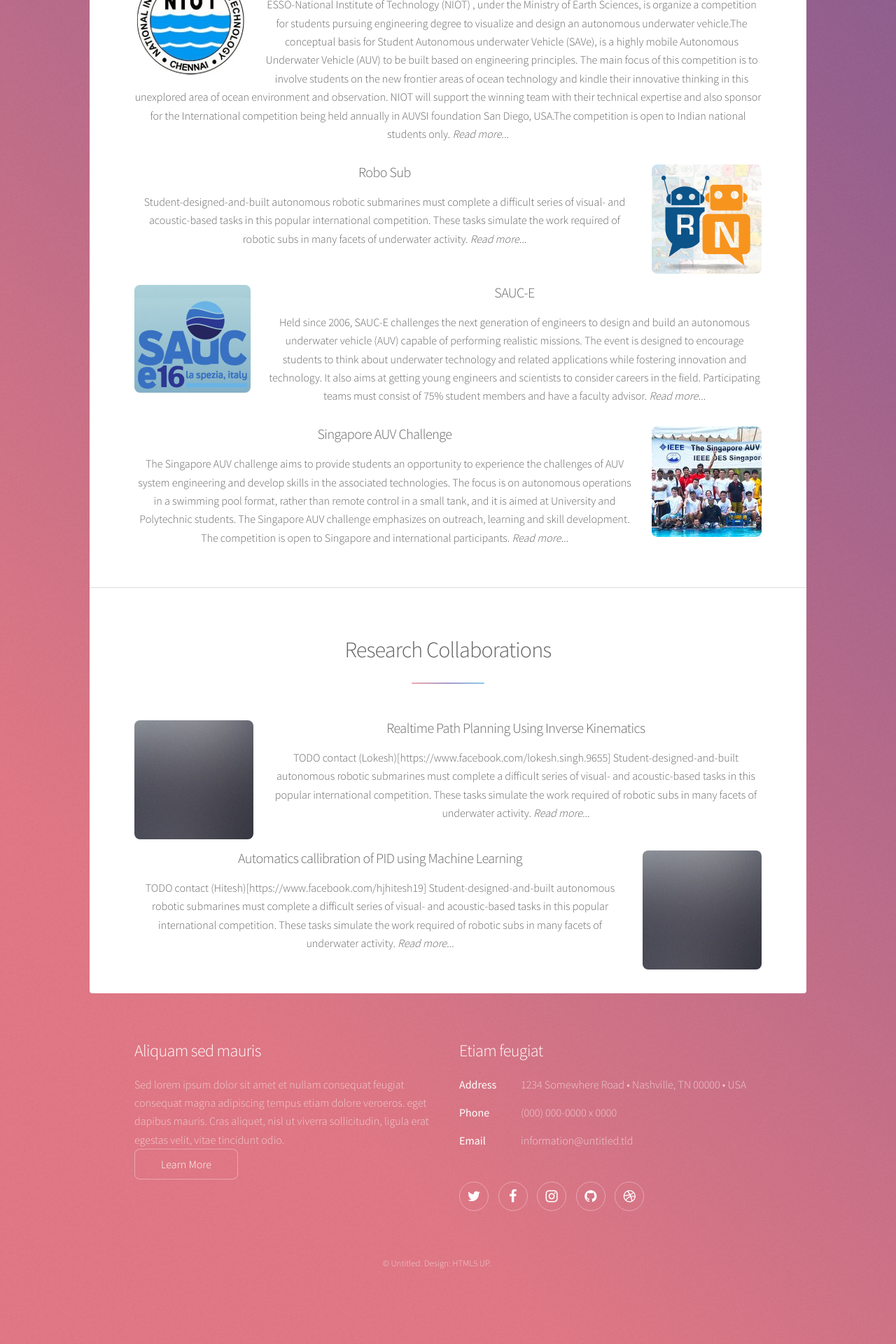
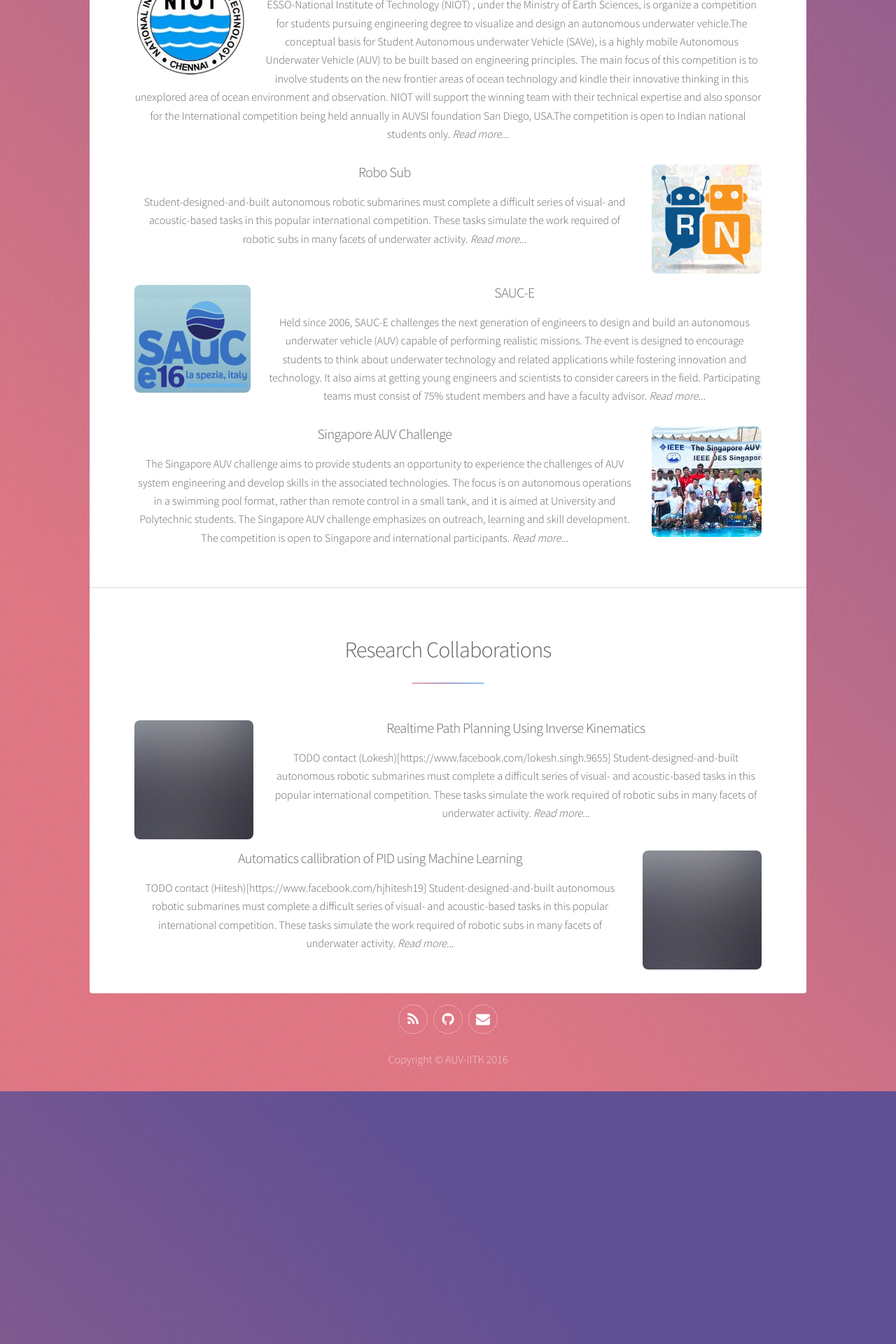
Before and after one commit to mobilespace/mobilespace.github.io, a Jekyll site: the page built from index.html, in a window 1280 px wide. Shown: the part 2241-4161 px from the top of the page at 70% size. Built offline with Jekyll 4.4.1, drawn with Linux system fonts in a browser that asks for light colours.

Commit message:
change footer

```diff
--- a/_config.yml
+++ b/_config.yml
@@ -1,6 +1,12 @@
 # Site settings
 title: AUV-IITK
+email: iitkauv@gmail.com
+copyright_name: AUV-IITK
+github_username: AUV-IITK
 collections:
   - subteam
   - competition
   - research
+
+# gem dependencies
+gems: [jekyll-paginate, jekyll-feed, jekyll-gist]
--- a/_includes/footer.html
+++ b/_includes/footer.html
@@ -1,31 +1,26 @@
 <!-- Footer -->
-<footer id="footer">
-    <section>
-        <h2>Aliquam sed mauris</h2>
-        <p>Sed lorem ipsum dolor sit amet et nullam consequat feugiat consequat magna adipiscing tempus etiam dolore veroeros. eget dapibus mauris. Cras aliquet, nisl ut viverra sollicitudin, ligula erat egestas velit, vitae tincidunt odio.</p>
-        <ul class="actions">
-            <li><a href="generic.html" class="button">Learn More</a></li>
-        </ul>
-    </section>
-    <section>
-        <h2>Etiam feugiat</h2>
-        <dl class="alt">
-            <dt>Address</dt>
-            <dd>1234 Somewhere Road &bull; Nashville, TN 00000 &bull; USA</dd>
-            <dt>Phone</dt>
-            <dd>(000) 000-0000 x 0000</dd>
-            <dt>Email</dt>
-            <dd><a href="#">information@untitled.tld</a></dd>
-        </dl>
-        <ul class="icons">
-            <li><a href="#" class="icon fa-twitter alt"><span class="label">Twitter</span></a></li>
-            <li><a href="#" class="icon fa-facebook alt"><span class="label">Facebook</span></a></li>
-            <li><a href="#" class="icon fa-instagram alt"><span class="label">Instagram</span></a></li>
-            <li><a href="#" class="icon fa-github alt"><span class="label">GitHub</span></a></li>
-            <li><a href="#" class="icon fa-dribbble alt"><span class="label">Dribbble</span></a></li>
-        </ul>
-    </section>
-    <p class="copyright">&copy; Untitled. Design: <a href="https://html5up.net">HTML5 UP</a>.</p>
+<footer style="text-align: center">
+    <ul style="display:inline-block;margin-top:1em;margin-left:-1.5em;margin-bottom:1em;overflow:hidden;list-style-type:none;">
+        <li style="float:left;">
+            <a href="{{ " /feed.xml " | prepend: site.baseurl }}">
+                <span class="icon fa-rss alt">
+            </a>
+        </li>
+        {% if site.github_username %}
+        <li style="float:left;">
+            <a href="https://github.com/{{ site.github_username }}">
+                <span class="icon fa-github alt">
+            </a>
+        </li>
+        {% endif %} {% if site.email %}
+        <li style="float:left;">
+            <a href="mailto:{{ site.email_username }}">
+                <span class="icon fa-envelope alt">
+            </a>
+        </li>
+        {% endif %}
+    </ul>
+    <p class="copyright" style="margin-bottom:2em">Copyright &copy; {{ site.copyright_name }} {{ site.time | date: '%Y' }}</p>
 </footer>
 <!-- Scripts -->
 <script src="assets/js/jquery.min.js"></script>
--- a/assets/css/main.css
+++ b/assets/css/main.css
@@ -78,7 +78,6 @@
 embed,
 figure,
 figcaption,
-footer,
 header,
 hgroup,
 menu,
@@ -104,7 +103,6 @@
 details,
 figcaption,
 figure,
-footer,
 header,
 hgroup,
 menu,
@@ -3489,77 +3487,6 @@
     }
 }
 
-
-/* Footer */
-
-#footer {
-    display: -moz-flex;
-    display: -webkit-flex;
-    display: -ms-flex;
-    display: flex;
-    -moz-flex-wrap: wrap;
-    -webkit-flex-wrap: wrap;
-    -ms-flex-wrap: wrap;
-    flex-wrap: wrap;
-    padding: 5em 5em 3em 5em;
-    width: calc(100% + 2em);
-    margin: 0 0 3em -2em;
-}
-
-#footer > * {
-    width: calc(50% - 2em);
-    margin-left: 2em;
-}
-
-#footer .copyright {
-    width: 100%;
-    margin: 2.5em 0 2em 0;
-    font-size: 0.8em;
-    text-align: center;
-}
-
-@media screen and (max-width: 1280px) {
-    #footer {
-        padding: 4em 4em 2em 4em;
-    }
-}
-
-@media screen and (max-width: 980px) {
-    #footer {
-        padding: 4em 3em 2em 3em;
-        display: block;
-        margin: 0 0 3em 0;
-        width: 100%;
-    }
-    #footer > * {
-        width: 100%;
-        margin-left: 0;
-        margin-bottom: 3em;
-    }
-    #footer .copyright {
-        text-align: left;
-    }
-}
-
-@media screen and (max-width: 736px) {
-    #footer {
-        padding: 3em 2em 1em 2em;
-    }
-}
-
-@media screen and (max-width: 480px) {
-    #footer {
-        padding: 3em 1.5em 1em 1.5em;
-    }
-}
-
-@media screen and (max-width: 480px) {
-    #footer {
-        padding: 2.5em 1em 0.5em 1em;
-    }
-}
-
-
 /* Wrapper */
 
 #wrapper {
```
